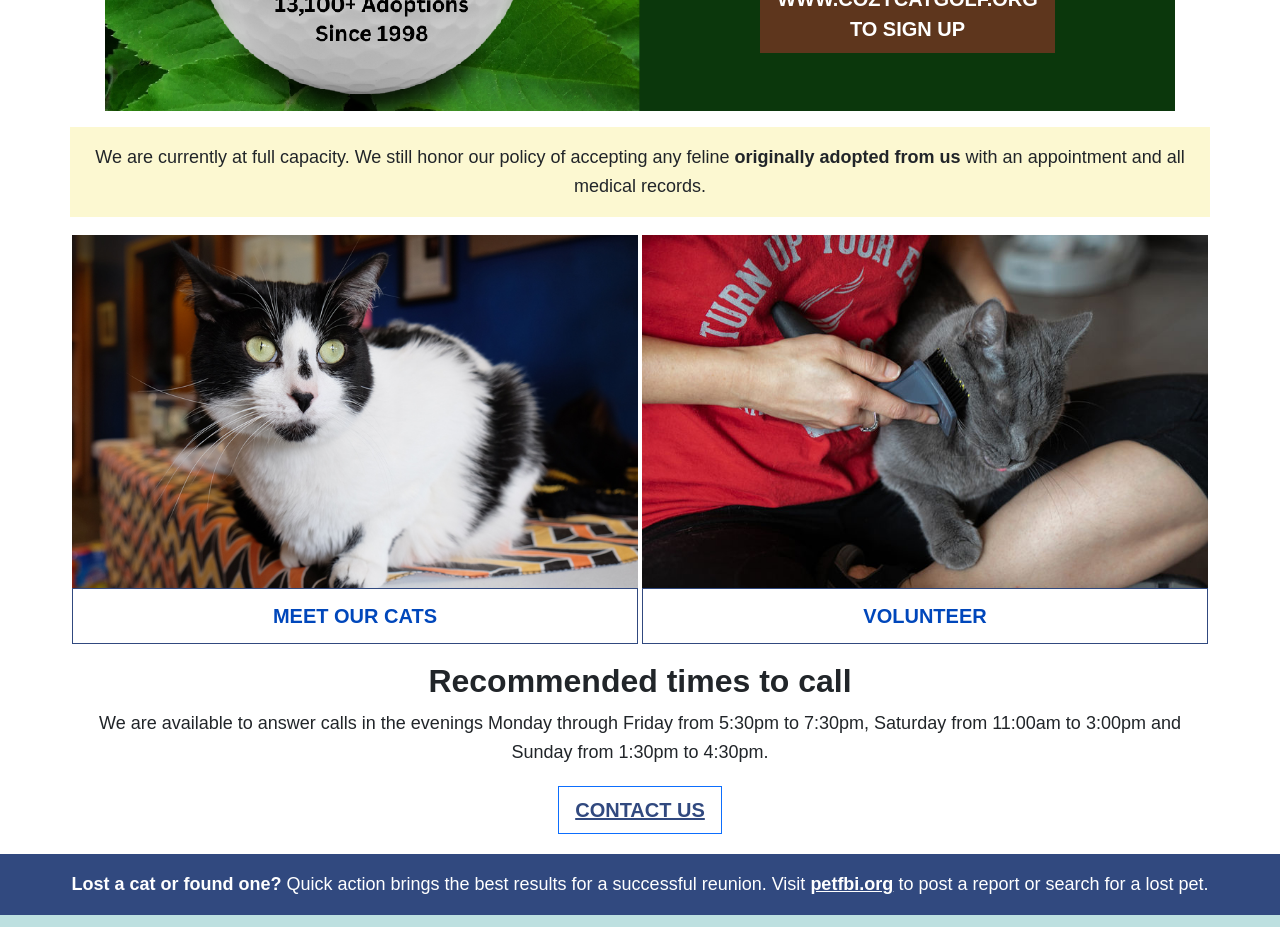
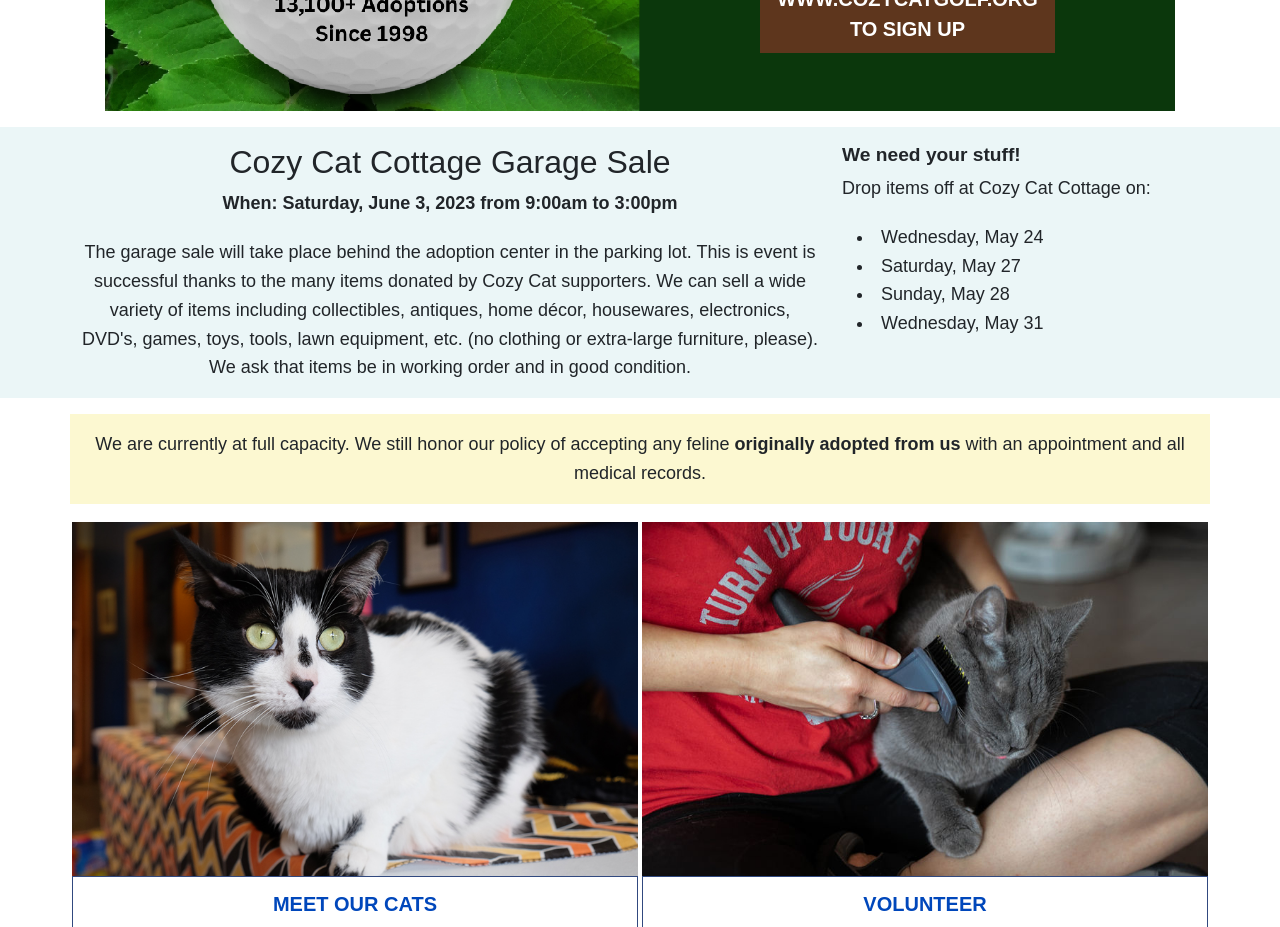
Before and after one commit to neilcoplin/cozycatcottage, a Next.js app: page / in a window 1280 px wide. Shown: the part 1160-2087 px from the top of the page. Built offline with nearby package versions, Linux system fonts and the light colour scheme.

Commit message:
Adding garage sale promo.

```diff
--- /dev/null
+++ b/components/feature-garage-sale.tsx
@@ -0,0 +1,31 @@
+import { Button, Col, Container, Image, Row } from 'react-bootstrap'
+
+import styles from '@/styles/Feature.module.css'
+
+export default function FeatureGarageSale() {
+
+  return (
+    <Container className={styles.GarageSale} fluid="true">
+      <Container fluid="md">
+      <Row xs={1} md={2}>
+        <Col className={styles.center} xs={12} md={8}>
+          <h2>Cozy Cat Cottage Garage Sale</h2>
+          <p><strong>When: Saturday, June 3, 2023 from 9:00am to 3:00pm</strong></p>
+          <p>The garage sale will take place behind the adoption center in the parking lot. This is event is successful thanks to the many items donated by Cozy Cat supporters. We can sell a wide variety of items including collectibles, antiques, home d&eacute;cor, housewares, electronics, DVD's, games, toys, tools, lawn equipment, etc. (no clothing or extra-large furniture, please). We ask that items be in working order and in good condition.</p>
+        </Col>
+        <Col xs={12} md={4}>
+          {/*<Image fluid src="/img/feature-garage-sale.png" alt="Brown cat on a sidewalk with a sign attached reading: Garage sale! Follow me!" />*/}
+          <h3>We need your stuff!</h3>
+          <p>Drop items off at Cozy Cat Cottage on:</p>
+          <ul>
+            <li>Wednesday, May 24</li>
+            <li>Saturday, May 27</li>
+            <li>Sunday, May 28</li>
+            <li>Wednesday, May 31</li>
+          </ul>
+        </Col>
+      </Row>
+      </Container>
+    </Container>
+  )
+}
--- a/pages/index.tsx
+++ b/pages/index.tsx
@@ -3,6 +3,7 @@
 import styles from '@/styles/Home.module.css'
 import { Button, Card, Container, Image, Row, Stack } from "react-bootstrap";
 import FeatureP4P2023 from '../components/feature-p4p2023';
+import FeatureGarageSale from '../components/feature-garage-sale';
 
 export default function Home(props:any) {
   return (
@@ -26,6 +27,8 @@
             </Container>
 
             <FeatureP4P2023 />
+
+            <FeatureGarageSale />
 
             <Container fluid="md" className="highlight-notice center">
               <p>We are currently at full capacity. We still honor our policy of accepting any feline <strong>originally adopted from us</strong> with an appointment and all medical records.</p>
--- a/styles/Feature.module.css
+++ b/styles/Feature.module.css
@@ -1,3 +1,9 @@
+.GarageSale {
+    background-color: rgba(235, 246, 247, 1);
+    padding-top: 1em;
+    padding-bottom: 1em;
+}
+
 .PuttingForPaws2023 {
     background-color: rgba(11, 55, 12, 1);
     color: rgba(255, 255, 255, 1);
@@ -51,6 +57,11 @@
     padding-left: 1em;
 }
 
+
+.center {
+    text-align: center;
+}
+
 .centered4Up {
     text-align: center;
     padding-top: 1em;
```
